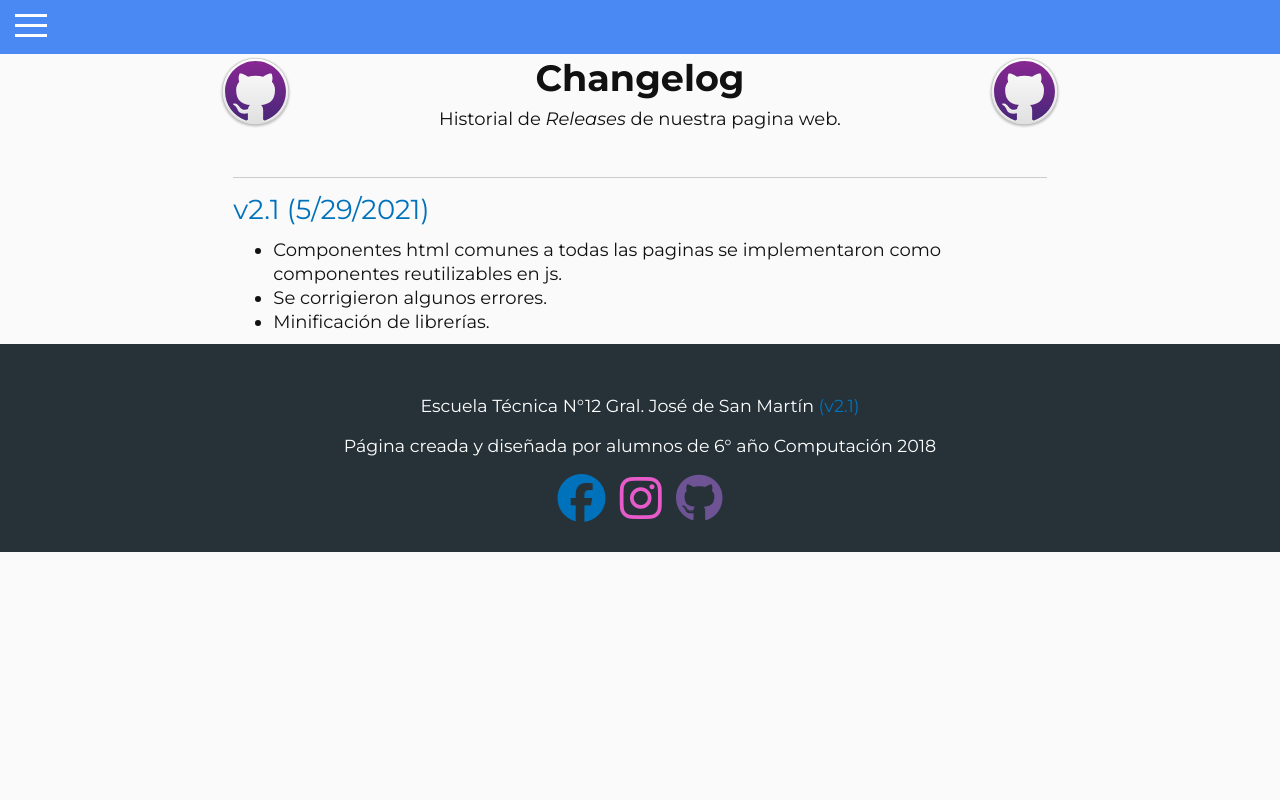
After one commit to et12webmaster/et12webmaster.github.io, a PHP site: page /changelog.html in a window 1280 px wide. The commit adds this page. Run offline with PHP 8.4, Linux system fonts and the light colour scheme; some libraries are stand-ins or nearby versions.

Commit message:
Implementación changelog

```diff
--- /dev/null
+++ b/changelog.html
@@ -0,0 +1,82 @@
+<!DOCTYPE html>
+<html>
+
+<head>
+  <title>Escuela Técnica N°12</title>
+  <meta charset="utf-8">
+  <meta name="keywords" content="et12, tecnica, san martin, changelog, git">
+  <meta name="theme-color" content="#4a88f4">
+  <link rel="stylesheet"
+    href="https://fonts.googleapis.com/css?family=Montserrat:regular,bold,italic,thin,light,bolditalic,black,medium&amp;lang=es">
+  <link rel="stylesheet" href="css/material.blue-light_blue.min.css">
+  <link rel="icon" type="image/png" href="imgs/Logo.png">
+  <meta name="description" content="Página Oficial de la Escuela Técnica N°12 Gral. José de San Martín D.E.1">
+  <meta name="viewport" content="width=device-width, initial-scale=1">
+  <link href="css/bootstrap.css" rel="stylesheet">
+  <meta name="author" content="Luis Duran">
+  <link href="https://fonts.googleapis.com/icon?family=Material+Icons" rel="stylesheet">
+  <link rel="stylesheet" href="css/Estilos.css">
+  <link rel="stylesheet" href="css/changelog.css">
+  <link rel="stylesheet" href="css/material.min.css">
+  <link rel="stylesheet" href="css/poncho.css">
+  <script src="https://kit.fontawesome.com/d4219031e2.js" crossorigin="anonymous"></script>
+  <script src="js/componentes/componenteNavBar.js" type="text/javascript" defer></script>
+  <script src="js/componentes/componenteFooter.js" type="text/javascript" defer></script>
+  <script src="js/changelog.js" type="text/javascript" defer></script>
+  <!-- Global site tag (gtag.js) - Google Analytics -->
+  <script async src="https://www.googletagmanager.com/gtag/js?id=UA-153543945-1"></script>
+  <script>
+    window.dataLayer = window.dataLayer || [];
+    function gtag() { dataLayer.push(arguments); }
+    gtag('js', new Date());
+
+    gtag('config', 'UA-153543945-1');
+  </script>
+
+</head>
+
+<body data-spy="scroll" data-target=".navbar" data-offset="50">
+  <nav-component></nav-component>
+
+  <div class="barra2"></div>
+  <div class="container"></div>
+  <div class="row">
+    <div class="col-md-8 col-md-offset-2 overlap">
+      <div class="media">
+        <div class="media-left">
+          <a href="#">
+            <img id="imgGitL" class="media-object" src="imgs/githubIcono.svg" alt="Logo github">
+          </a>
+        </div>
+        <div id="presentacion" class="media-body">
+          <h2 class="media-heading">Changelog</h2>
+          <p>Historial de <i>Releases</i> de nuestra pagina web.</p>
+        </div>
+        <div class="media-right">
+          <a href="#">
+            <img id="imgGitR" class="media-object" src="imgs/githubIcono.svg" alt="Logo github">
+          </a>
+        </div>
+      </div>
+    </div>
+  </div>
+  <div class="container"></div>
+    <div class="row">
+      <div class="col-md-8 col-md-offset-2 overlap">
+        <div id="idContenedor" class="title-description">
+        </div>
+      </div>
+    </div>
+  </div>
+
+
+  <footer-component></footer-component>
+
+  <script src="js/jquery.js"></script>
+  <script src="js/bootstrap.min.js"></script>
+  <script src="js/menuindex.js"></script>
+  <!-- <script src="js/navbar.js"></script> -->
+  <script src="js/material.js"></script>
+</body>
+
+</html>
--- a/css/Estilos.css
+++ b/css/Estilos.css
@@ -599,7 +599,7 @@ margin-top: -60px !important;
 
 }
 
-#fbIco, #instaIco {
+#fbIco, #instaIco, #githubIco {
   margin-left: 5px;
   margin-right: 5px;
   text-decoration: none;
@@ -612,3 +612,7 @@ margin-top: -60px !important;
 #instaIco:hover{
   color: #8f387c;
 }
+
+#githubIco{
+  color: #6e5494;
+}
--- /dev/null
+++ b/css/changelog.css
@@ -0,0 +1,14 @@
+#imgGitL, #imgGitR{
+    width: 75px;
+    height: 75px;
+}
+
+#presentacion{
+    text-align: center;
+    vertical-align: middle;
+}
+
+#idContenedor{
+    margin-left: 15px;
+    margin-right: 15px;
+}
--- /dev/null
+++ b/js/changelog.js
@@ -0,0 +1,57 @@
+const contenedor = document.getElementById("idContenedor");
+
+function agregarCambio(unTitulo, unaUrl, unaFechaIso, unasDescripciones) {
+  var cambio = {
+    titulo: unTitulo,
+    urlRelease: unaUrl,
+    fecha: new Date(unaFechaIso),
+    descripciones: unasDescripciones,
+    agregarDescripciones : function(){
+      this.descripciones.forEach(agregarDescripcion);
+    },
+    fechaLocal: function(){
+      return this.fecha.toLocaleDateString();
+    },
+    tituloConFecha: function(){
+      return cambio.titulo + " (" + this.fechaLocal() + ")";
+    }
+  }
+  console.log("titulo con fecha: " + cambio.tituloConFecha());
+
+  console.log("A punto de crear div del changelog")
+  const eleDiv = document.createElement("div");
+  eleDiv.appendChild(armarTitulo(cambio));
+  eleDiv.appendChild(armarListaCambios(cambio.descripciones));
+
+  contenedor.appendChild(document.createElement("hr"));
+  contenedor.appendChild(eleDiv);
+}
+
+function armarTitulo(cambio){
+  const eleTitulo = document.createElement("h4");
+  const eleLinkTitulo = document.createElement("a")
+  const tituloTxt = document.createTextNode(cambio.tituloConFecha());
+  eleLinkTitulo.appendChild(tituloTxt);
+  eleLinkTitulo.title = "Link Github Release " + cambio.tituloConFecha();
+  eleLinkTitulo.href = cambio.urlRelease;
+  eleTitulo.appendChild(eleLinkTitulo);
+  return eleTitulo;
+}
+
+function armarListaCambios(descripciones){
+    const eleLista = document.createElement("ul");
+    var i;
+    for (i = 0; i < descripciones.length; i++) {
+        eleLista.appendChild(armarElementoLista(descripciones[i]));
+    }
+    return eleLista;
+}
+
+function armarElementoLista(descripcion){
+    const eleItem = document.createElement("li");
+    eleItem.innerText = descripcion;
+    return eleItem;
+}
+
+agregarCambio("v2.1", "https://github.com/et12webmaster/et12webmaster.github.io/releases/tag/2.1", "2021-05-29",
+  ["Componentes html comunes a todas las paginas se implementaron como componentes reutilizables en js.", "Se corrigieron algunos errores.", "Minificación de librerías."]);
--- a/js/componentes/componenteFooter.js
+++ b/js/componentes/componenteFooter.js
@@ -8,12 +8,14 @@ class Footer extends HTMLElement {
         <footer>
             <div class="footer">
             <br>
-            <p>Escuela Técnica N°12 Gral. José de San Martín</p>
+            <p>Escuela Técnica N°12 Gral. José de San Martín <a href="changelog.html" title="Changelog">(v2.1)</a></p>
             <p>Página creada y diseñada por alumnos de 6° año Computación 2018</p>
             <a href="https://www.facebook.com/jose.desanmartin.927" id="fbIco" class="fab fa-facebook fa-3x"
                 title="Facebook Oficial de la Escuela" target="_blank"></a>
             <a href="https://www.instagram.com/escuelatec12/" id="instaIco" class="fab fa-instagram fa-3x"
                 title="Instagram Oficial de la Escuela" target="_blank"></a>
+            <a href="https://github.com/et12webmaster/et12webmaster.github.io" id="githubIco" class="fab fa-github fa-3x"
+                title="Repositorio del Sitio" target="_blank"></a>
             </div>
         </footer>
         `;
```
Also changed, not shown: imgs/githubIcono.svg (added).
